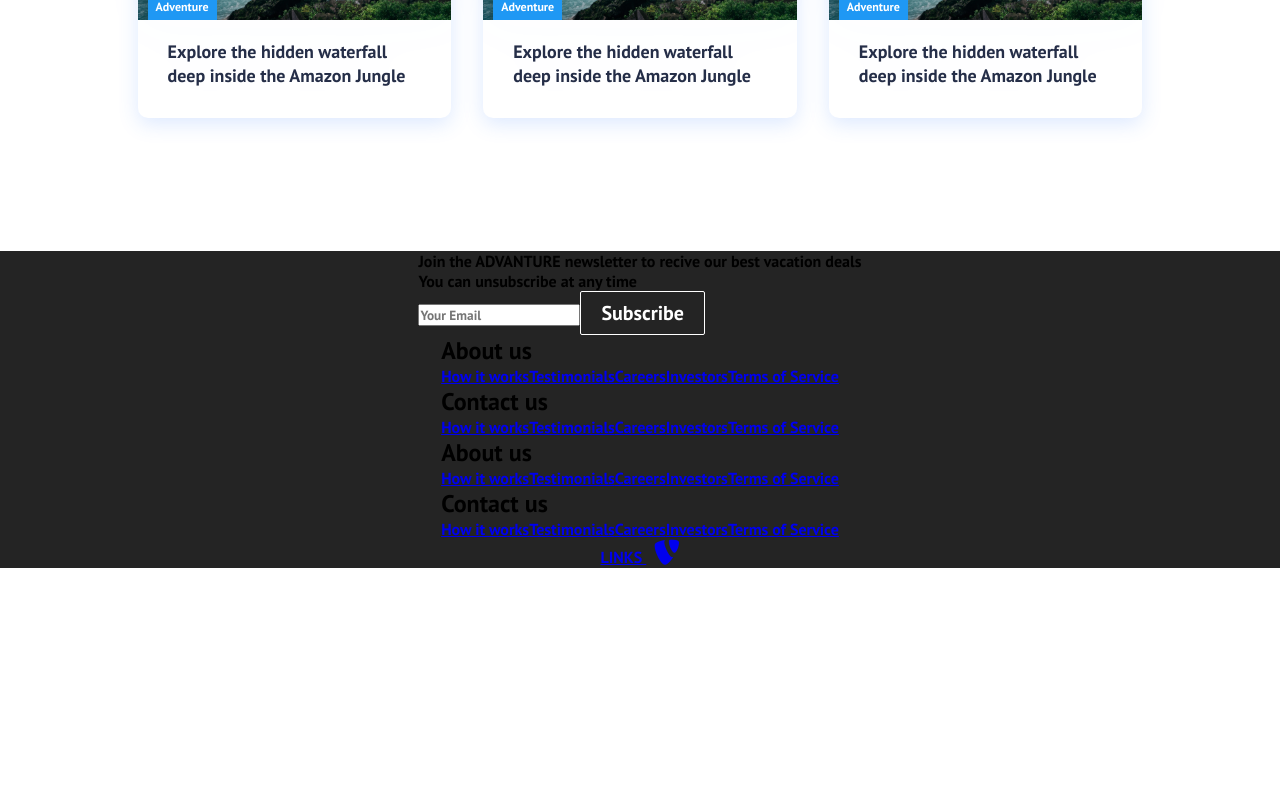
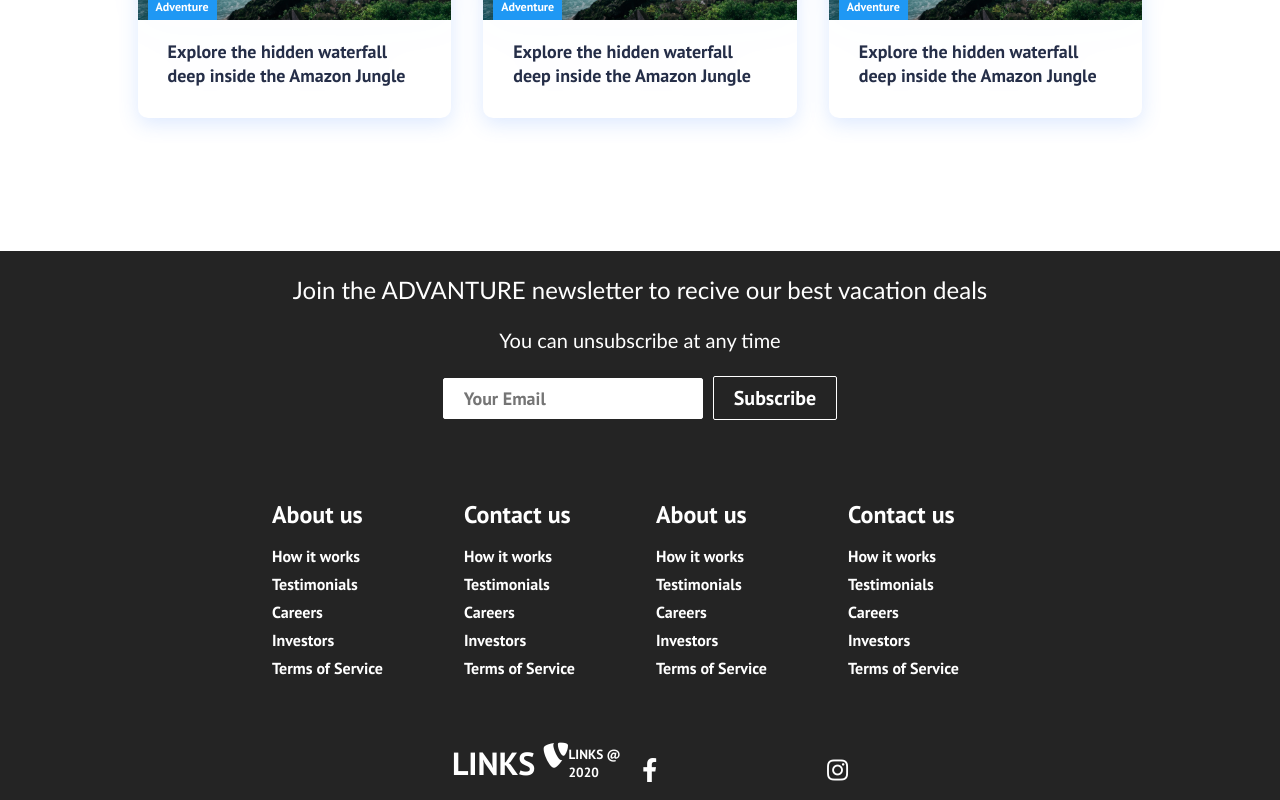
Before and after one commit to AmirSejdinovic/Portfolio-page-ReactJs, a React (Create React App) app: page / in a window 1280 px wide. Shown: the part 1674-2474 px from the top of the page. Before the commit the page ends 2242 px from the top, so only its background shows below. Built offline with nearby package versions, Linux system fonts and the light colour scheme.

Commit message:
Creating the footer and stylin it

```diff
--- a/src/components/Footer.css
+++ b/src/components/Footer.css
@@ -6,3 +6,146 @@
   justify-content: center;
   align-items: center;
 }
+
+.footer-subscription{
+  display: flex;
+  flex-direction: column;
+  justify-content: ceter;
+  align-items: center;
+  text-align: center;
+  margin-bottom: 24px;
+  padding: 24px;
+  color: white;
+}
+
+.footer-subscription >p{
+  font-family: 'Trebuchet MS', 'Lucida Sans Unicode', 'Lucida Grande', 'Lucida Sans', Arial, sans-serif;
+
+}
+.footer-subscription-heading{
+  margin-bottom: 24px;
+  font-size: 24px;
+}
+.footer-subscription-text{
+  margin-bottom: 24px;
+  font-size: 20px;
+
+}
+
+.footer-input{
+  padding: 8px 20px;
+  border-radius: 2px;
+  margin-right: 10px;
+  outline: none;
+  border: none;
+  font-size: 18px;
+  margin-bottom: 16px;
+  border: 1px solid #fff;
+}
+
+.footer-links{
+  width: 100%;
+  max-width: 1000px;
+  display: flex;
+  justify-content: center;
+}
+.footer-link-wrapper{
+  display: flex;
+
+}
+
+.footer-link-items{
+  display: flex;
+  flex-direction: column;
+  align-items: flex-start;
+  margin: 16px;
+  text-align: left;
+  width: 160px;
+  box-sizing: border-box;
+}
+
+.footer-link-items h2{
+  margin-bottom: 16px;
+}
+.footer-link-items >h2{
+  color: #fff;
+}
+
+.footer-link-items a{
+  color: #fff;
+  text-decoration: none;
+  margin-bottom: 8px;
+}
+
+.footer-link-items a:hover{
+  color:#e9e9e9;
+  transition: 0.3s ease-out;
+}
+
+.footer-email-form h2{
+  margin-bottom: 32px;
+}
+
+.footer-inpur::placehoder{
+  color: #b1b1b1;
+}
+
+/*Social*/
+.social-icon-link{
+  color:#fff;
+  font-size: 24px;
+
+}
+.social.media{
+  max-width: 1000px;
+  width: 100%;
+}
+.social-media-wrap{
+  display:flex;
+  justify-content: space-between;
+  align-items: center;
+  width: 90%;
+  max-width: 1000px;
+  margin: 40px auto 0 auto;
+}
+
+.social-icons{
+  display: flex;
+  justify-content: space-between;
+  align-items: center;
+  width: 240px;
+}
+.social-logo{
+  color: #fff;
+  justify-self: start;
+  margin-left: 20px;
+  cursor: pointer;
+  text-decoration: none;
+  font-size: 2rem;
+  display: flex;
+  align-self: center;
+  margin-bottom: 16px;
+}
+.webiste-rights{
+  color: #fff;
+  margin-bottom: 16px;
+}
+
+@media(max-width:820px){
+  .footer-links{
+    padding-top: 2rem;
+
+  }
+  .footer-input{
+    width: 100%;
+  }
+  .btn{
+    width: 100%;
+  }
+  .footer-link-wrapper{
+    flex-direction: column;
+  }
+  .social-media-wrap{
+    flex-direction: column;
+  }
+}
--- a/src/components/Footer.js
+++ b/src/components/Footer.js
@@ -21,7 +21,7 @@
        </section>
        <div className="footer-links">
            <div className="footer-link-wrapper">
-              <div className="footer-link.items">
+              <div className="footer-link-items">
                 <h2>About us</h2>
                  <Link to="/sign-up">How it works</Link>
                  <Link to="/sign-up">Testimonials</Link>
@@ -30,7 +30,7 @@
                  <Link to="/sign-up">Terms of Service</Link>
               </div>
 
-              <div className="footer-link.items">
+              <div className="footer-link-items">
                 <h2>Contact us</h2>
                  <Link to="/sign-up">How it works</Link>
                  <Link to="/sign-up">Testimonials</Link>
@@ -45,7 +45,7 @@
            </div>
 
            <div className="footer-link-wrapper">
-              <div className="footer-link.items">
+              <div className="footer-link-items">
                 <h2>About us</h2>
                  <Link to="/sign-up">How it works</Link>
                  <Link to="/sign-up">Testimonials</Link>
@@ -54,7 +54,7 @@
                  <Link to="/sign-up">Terms of Service</Link>
               </div>
 
-              <div className="footer-link.items">
+              <div className="footer-link-items">
                 <h2>Contact us</h2>
                  <Link to="/sign-up">How it works</Link>
                  <Link to="/sign-up">Testimonials</Link>
@@ -75,7 +75,24 @@
                 LINKS <i className="fab fa-typo3"></i>
               </Link>
             </div>
+          <small className="webiste-rights">LINKS @ 2020</small>
+          <div className="social-icons">
+            <Link className="social-icon-link facebook"
+            to="/"
+            target="_balnk"
+            aria-label="facebook"
+            >
+              <i className="fab fa-facebook-f"></i>
+            </Link>
 
+            <Link className="social-icon-link instagram"
+            to="/"
+            target="_balnk"
+            aria-label="Instagram"
+            >
+              <i className="fab fa-instagram"></i>
+            </Link>
+          </div>
          </div>
        </section>
     </div>
```
